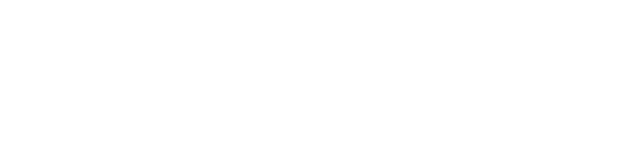
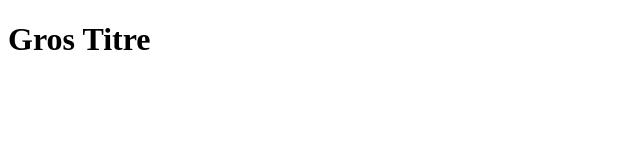
Before and after one commit to Kellyan01/Mon_Premier_Depot, a plain HTML site: page index.html in a window 1280 px wide. Shown: the whole page, without its empty margins (0-640 px from the left). Drawn offline with Linux system fonts and the light colour scheme.

Commit message:
Ajout Gros titre index.html

```diff
--- a/index.html
+++ b/index.html
@@ -7,6 +7,6 @@
     <title>Document</title>
 </head>
 <body>
-
+    <h1>Gros Titre</h1>
 </body>
 </html>
```
